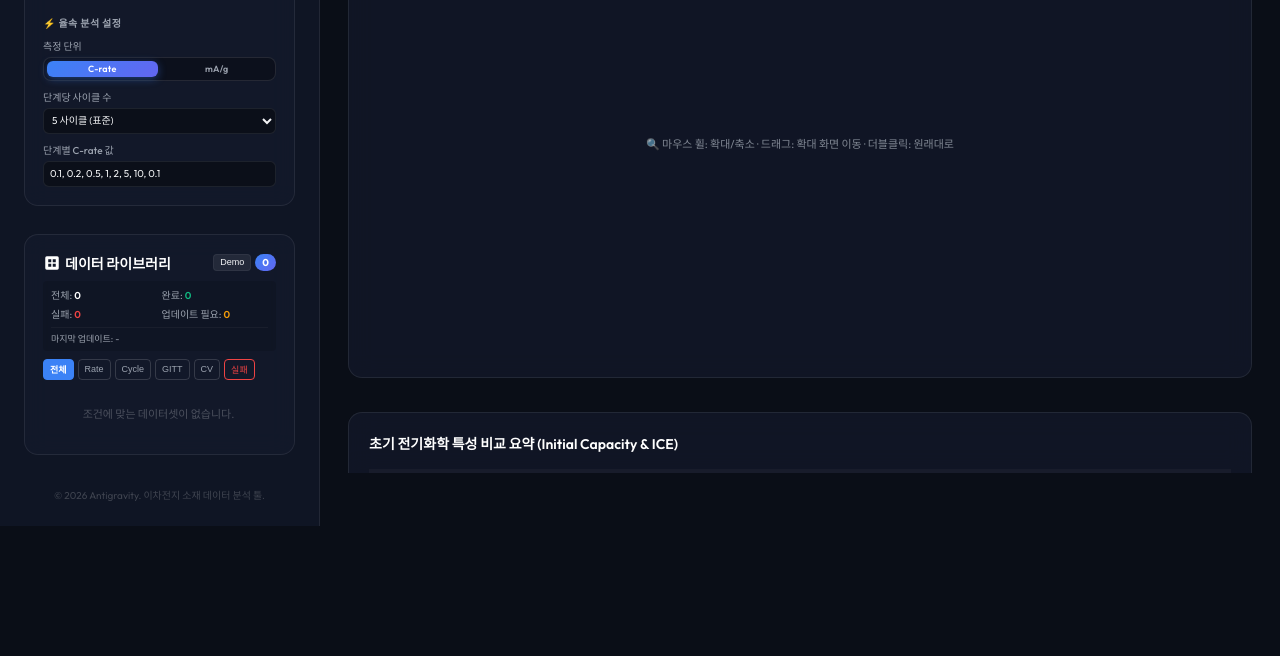
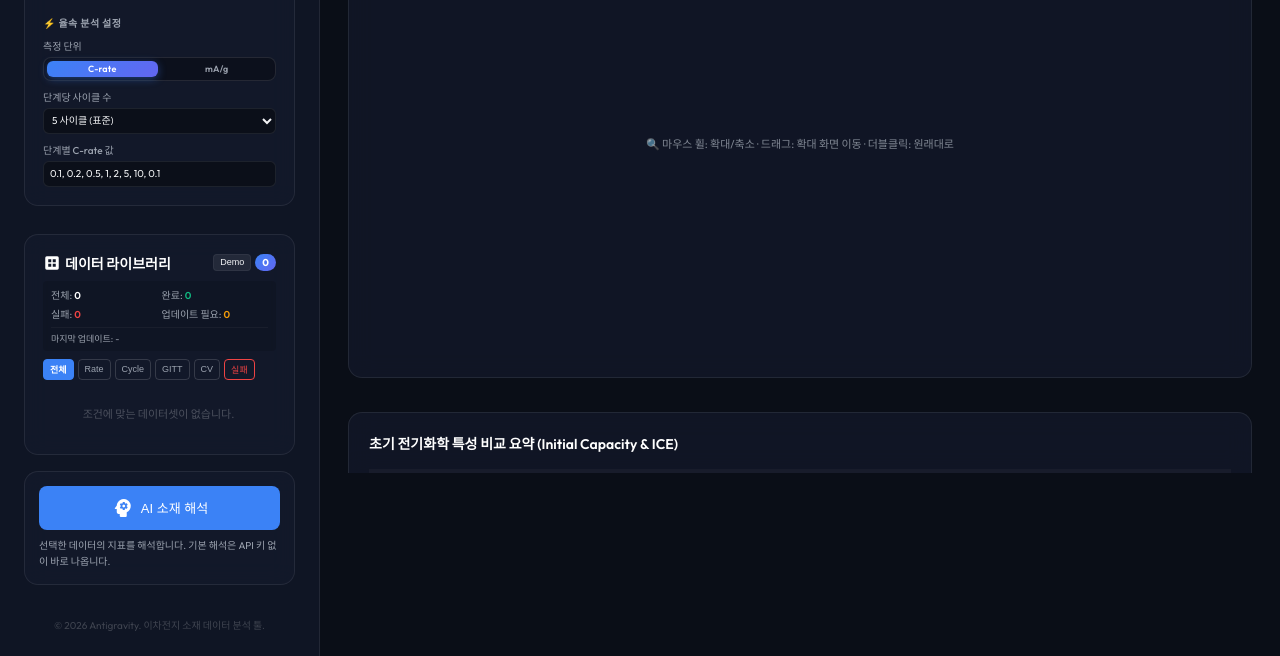
Before and after one commit to kubattery/Electrochemical-Analyzer, a plain HTML site: page index.html in a window 1280 px wide. Shown: the part 327-983 px from the top of the page. Before the commit the page ends 853 px from the top, so only its background shows below. Drawn offline with nearby package versions, Linux system fonts and the light colour scheme; some packages are replaced by stand-ins of ours; a script that the page names is missing.

Commit message:
feat: AI 소재 해석 버튼을 사이드바 데이터 라이브러리 아래로 이동
상단 탭 바에 있던 AI 소재 해석 버튼을 왼쪽 사이드바의 데이터 라이브러리
카드 바로 아래로 옮겼다. 해석 대상 데이터를 고르는 곳 바로 밑에 있는 편이
동선에 맞는다.

이 버튼은 탭 전환이 아니라 독립 팝업 창을 여는 동작이므로, 옮기면서
tab-btn 클래스를 떼고 사이드바용 버튼으로 바꿨다. 그 결과 탭 활성 상태를
다루는 코드(01-core.js, 17-cv.js 등)의 .tab-btn 순회 대상에서도 빠진다.
자바스크립트는 id 로 참조하므로 동작에는 영향이 없다.

- index.html: 탭 바에서 제거, 사이드바 라이브러리 카드 아래에 추가.
  버튼 아래에 짧은 설명 문구를 함께 배치.
- style.css: .ai-report-card / .btn-ai-report / .ai-report-hint 추가.
- index.html: style.css 캐시 버전 2.10.0 -> 2.11.0

검증: 버튼 중복 없음(1곳), HTML 태그 균형 정상(div 152/152, button 38/38),
로컬 참조 파일 전부 존재.

```diff
--- a/index.html
+++ b/index.html
@@ -144,7 +144,7 @@
       })();
     </script>
     <script src="https://cdn.jsdelivr.net/npm/xlsx@0.18.5/dist/xlsx.full.min.js"></script>
-    <link rel="stylesheet" href="style.css?v=2.10.0">
+    <link rel="stylesheet" href="style.css?v=2.11.0">
     <!-- Rate Capability / Cyclability 탭 분리: 잠금 메시지·Cyclability 뷰 스타일 -->
     <style>
         .rc-hint { text-align:center; padding:22px; font-size:13px; color:var(--text-muted); }
@@ -260,6 +260,13 @@
                     <p class="library-empty-msg">업로드한 데이터가 여기에 저장됩니다.</p>
                 </div>
             </div>
+            <!-- AI 소재 해석: 탭 전환이 아니라 독립 팝업 창(ai-report.html)을 연다 -->
+            <div class="sidebar-card ai-report-card">
+                <button class="btn btn-primary btn-ai-report" id="btnAiReport">
+                    <span class="material-icons-round">psychology</span> AI 소재 해석
+                </button>
+                <p class="ai-report-hint">선택한 데이터의 지표를 해석합니다. 기본 해석은 API 키 없이 바로 나옵니다.</p>
+            </div>
             <div class="sidebar-footer">
                 <p>&copy; 2026 Antigravity. 이차전지 소재 데이터 분석 툴.</p>
             </div>
@@ -301,10 +308,6 @@
                     </button>
                     <button class="tab-btn" data-tab="tab-combined">
                         <span class="material-icons-round">grid_view</span> 데이터 한눈에 보기
-                    </button>
-                    <!-- data-tab 없음: 탭 전환이 아니라 독립 팝업 창(ai-report.html)을 연다 -->
-                    <button class="tab-btn" id="btnAiReport">
-                        <span class="material-icons-round">psychology</span> AI 소재 해석
                     </button>
                 </div>
             </header>
--- a/style.css
+++ b/style.css
@@ -314,6 +314,22 @@ body {
     font-size: 10px;
     color: var(--text-muted);
     line-height: 1.3;
+}
+
+/* ---------- 사이드바: AI 소재 해석 ---------- */
+.ai-report-card {
+    padding: 14px;
+}
+.btn-ai-report {
+    width: 100%;
+    padding: 10px 14px;
+    font-size: 13px;
+}
+.ai-report-hint {
+    margin: 8px 0 0;
+    font-size: 10px;
+    line-height: 1.6;
+    color: var(--text-muted);
 }
 
 .sidebar-footer {
```
